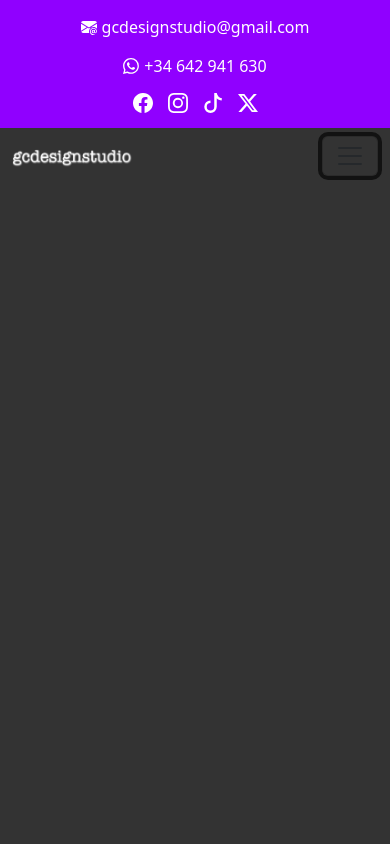
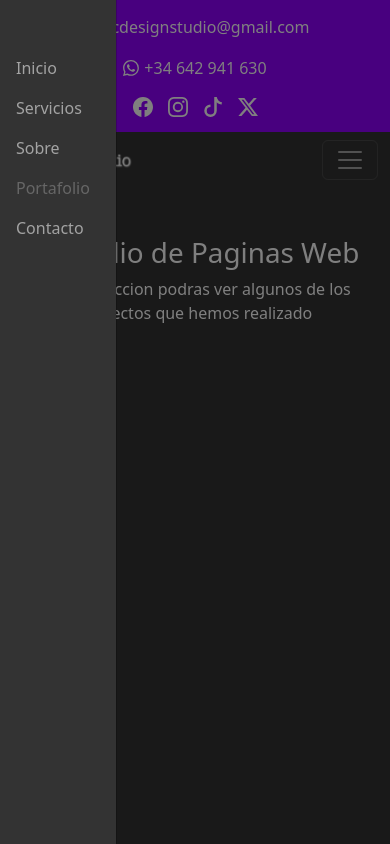
Before and after one commit to gregorylara/plantillaWeb_b5, a website: page html/portafolio.html in a window 390 px wide. Both pictures are taken after a click on the button "Toggle navigation". Shown: the top 844 px of the page. Drawn offline with nearby package versions, Linux system fonts and the light colour scheme.

Commit message:
Unificar headers: Offcanvas en todas las páginas, disabled en página actual, y corregir estructura barraContacto

```diff
--- a/html/portafolio.html
+++ b/html/portafolio.html
@@ -19,6 +19,7 @@
     <div id="barraContacto">
         <div class="container d-flex justify-content-between align-items-center">
             <div class="d-flex gap-5">
+                <div>
                     <a href="mailto: gcdesignstudio@gmail.com">
                     <svg xmlns="http://www.w3.org/2000/svg" width="16" height="16" fill="currentColor" class="bi bi-envelope-at-fill" viewBox="0 0 16 16">
                     <path d="M2 2A2 2 0 0 0 .05 3.555L8 8.414l7.95-4.859A2 2 0 0 0 14 2zm-2 9.8V4.698l5.803 3.546zm6.761-2.97-6.57 4.026A2 2 0 0 0 2 14h6.256A4.5 4.5 0 0 1 8 12.5a4.49 4.49 0 0 1 1.606-3.446l-.367-.225L8 9.586zM16 9.671V4.697l-5.803 3.546.338.208A4.5 4.5 0 0 1 12.5 8c1.414 0 2.675.652 3.5 1.671"/>
@@ -26,13 +27,15 @@
                     </svg>
                     <span>gcdesignstudio@gmail.com</span>
                     </a>
-
+                </div>
+                <div>
                     <a href="whatsapp://send?phone=+34642941630">
                     <svg xmlns="http://www.w3.org/2000/svg" width="16" height="16" fill="currentColor" class="bi bi-whatsapp" viewBox="0 0 16 16">
                     <path d="M13.601 2.326A7.85 7.85 0 0 0 7.994 0C3.627 0 .068 3.558.064 7.926c0 1.399.366 2.76 1.057 3.965L0 16l4.204-1.102a7.9 7.9 0 0 0 3.79.965h.004c4.368 0 7.926-3.558 7.93-7.93A7.9 7.9 0 0 0 13.6 2.326zM7.994 14.521a6.6 6.6 0 0 1-3.356-.92l-.24-.144-2.494.654.666-2.433-.156-.251a6.56 6.56 0 0 1-1.007-3.505c0-3.626 2.957-6.584 6.591-6.584a6.56 6.56 0 0 1 4.66 1.931 6.56 6.56 0 0 1 1.928 4.66c-.004 3.639-2.961 6.592-6.592 6.592m3.615-4.934c-.197-.099-1.17-.578-1.353-.646-.182-.065-.315-.099-.445.099-.133.197-.513.646-.627.775-.114.133-.232.148-.43.05-.197-.1-.836-.308-1.592-.985-.59-.525-.985-1.175-1.103-1.372-.114-.198-.011-.304.088-.403.087-.088.197-.232.296-.346.1-.114.133-.198.198-.33.065-.134.034-.248-.015-.347-.05-.099-.445-1.076-.612-1.47-.16-.389-.323-.335-.445-.34-.114-.007-.247-.007-.38-.007a.73.73 0 0 0-.529.247c-.182.198-.691.677-.691 1.654s.71 1.916.81 2.049c.098.133 1.394 2.132 3.383 2.992.47.205.84.326 1.129.418.475.152.904.129 1.246.08.38-.058 1.171-.48 1.338-.943.164-.464.164-.86.114-.943-.049-.084-.182-.133-.38-.232"/>
                     </svg>
                     <span>+34 642 941 630</span>
                     </a>
+                </div>
             </div>
         <div class="d-flex gap-4">
             <!-- Facebook -->
@@ -63,14 +66,15 @@
     </div>
 </div>
 
-<nav class="navbar navbar-expand-lg navbar-dark-container">
+<nav class="navbar navbar-expand-lg navbar-dark">
     <div class="container">
         <a class="navbar-brand" href="../index.html"><img class="img-fluid" width="150" src="../img/gcWhite.png" alt="logo"></a>
-        <button class="navbar-toggler" type="button" data-toggle="collapse" data-target="#navbarNav" aria-controls="navbarNav" aria-expanded="false" aria-label="Toggle navigation">
+        <button class="navbar-toggler" type="button" data-bs-toggle="offcanvas" data-bs-target="#offcanvasNavbarDark" aria-controls="offcanvasNavbarDark" aria-label="Toggle navigation">
             <span class="navbar-toggler-icon"></span>
         </button>
-        <div class="collapse navbar-collapse" id="navbarNav">
-            <ul class="navbar-nav">
+        <div class="offcanvas offcanvas-start fondo" tabindex="-1" id="offcanvasNavbarDark" aria-labelledby="offcanvasNavbarDarkLabel">
+            <div class="offcanvas-header"></div>
+            <ul class="navbar-nav offcanvas-body">
                 <li class="nav-item">
                     <a class="nav-link" href="../index.html">Inicio</a>
                 </li>
@@ -80,8 +84,8 @@
                 <li class="nav-item">
                     <a class="nav-link" href="./sobre.html">Sobre</a>
                 </li>
-                <li class="nav-item active">
-                    <a class="nav-link" href="./portafolio.html">Portafolio</a>
+                <li class="nav-item">
+                    <a class="nav-link disabled" href="./portafolio.html">Portafolio</a>
                 </li>
                 <li class="nav-item">
                     <a class="nav-link" href="./contacto.html">Contacto</a>
@@ -95,6 +99,10 @@
 
     <!-- MAIN -->
     <main>
+
+<h1 class="container text-center mt-5">Portfolio de Paginas Web</h1>
+<p class="container text-center">En esta seccion podras ver algunos de los proyectos que hemos realizado</p>
+
 
     </main>
     <!-- FIN MAIN -->
```
Also changed, not shown: html/contacto.html (+11 -7 lines), html/servicios.html (+3 -3 lines), html/sobre.html (+11 -7 lines). Lines whose indentation alone changed are shown as unchanged.
